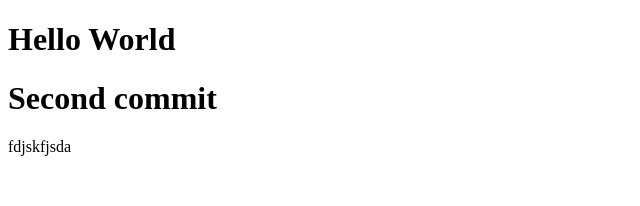
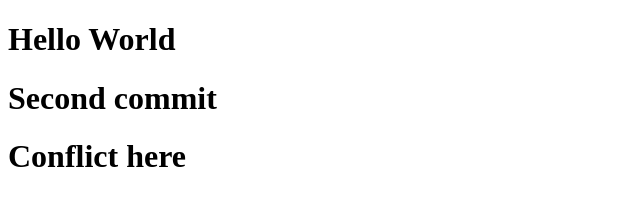
Before and after one commit to PhongB197/GIT, a plain HTML site: page index.html in a window 1280 px wide. Shown: the whole page, without its empty margins (0-640 px from the left). Drawn offline with Linux system fonts and the light colour scheme.

Commit message:
create conflict

```diff
--- a/index.html
+++ b/index.html
@@ -8,6 +8,6 @@
 <body>
     <h1>Hello World</h1>
     <h1>Second commit</h1>
-    fdjskfjsda
+    <h1>Conflict here</h1>
 </body>
 </html>
```
